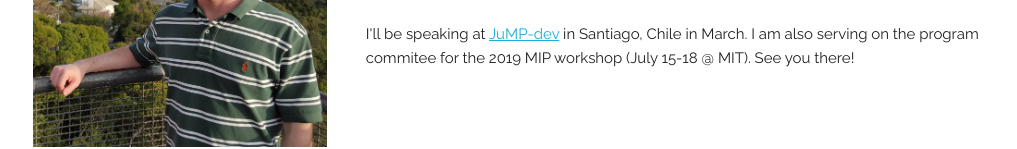
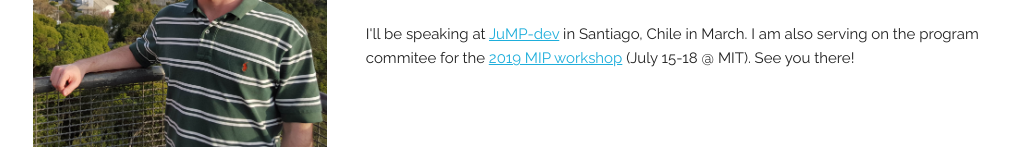
Before and after one commit to mlubin/mlubin.github.io, a plain HTML site: page index.html in a window 1280 px wide. Shown: the part 387-536 px from the top of the page, without its empty margins (127-1144 px from the left). Drawn offline with Linux system fonts and the light colour scheme.

Commit message:
link to MIP 2019

```diff
--- a/index.html
+++ b/index.html
@@ -55,7 +55,7 @@
       <div class="eight columns" style="margin-top: 25%">
           <p id="about">I am a research scientist in the <a href="https://ai.google/research/teams/algorithms-optimization">Algorithms &amp; Optimization</a> team at Google in New York City. I received my Ph.D. from the <a href="http://orc.mit.edu/">Operations Research Center</a> at MIT in 2017 advised by <a href="http://www.mit.edu/~jvielma/">Juan Pablo Vielma</a>. I graduated from the University of Chicago in 2011 with a B.S. in Applied Mathematics and M.S. in Statistics. Prior to Google, I spent significant time as a researcher and visitor at Argonne and Los Alamos National Labs. This is my personal research page with links to my publications, talks, and <a href="pdf/thesis.pdf">Ph.D. thesis</a>.</p>
 
-          <p>I'll be speaking at <a href="http://www.juliaopt.org/meetings/santiago2019/">JuMP-dev</a> in Santiago, Chile in March. I am also serving on the program commitee for the 2019 MIP workshop (July 15-18 @ MIT). See you there!</p>
+          <p>I'll be speaking at <a href="http://www.juliaopt.org/meetings/santiago2019/">JuMP-dev</a> in Santiago, Chile in March. I am also serving on the program commitee for the <a href="https://sites.google.com/view/mipworkshop2019/">2019 MIP workshop</a> (July 15-18 @ MIT). See you there!</p>
 
       </div>
     </div>
```
